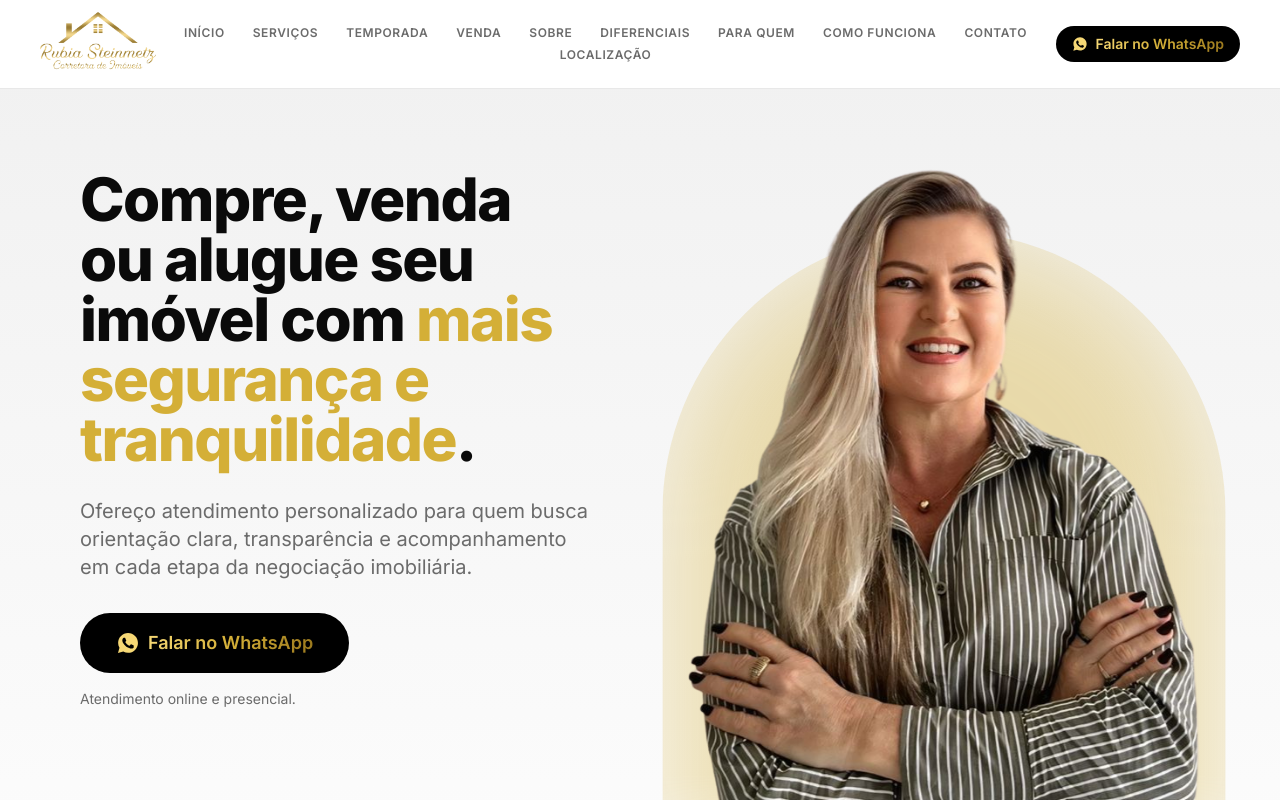
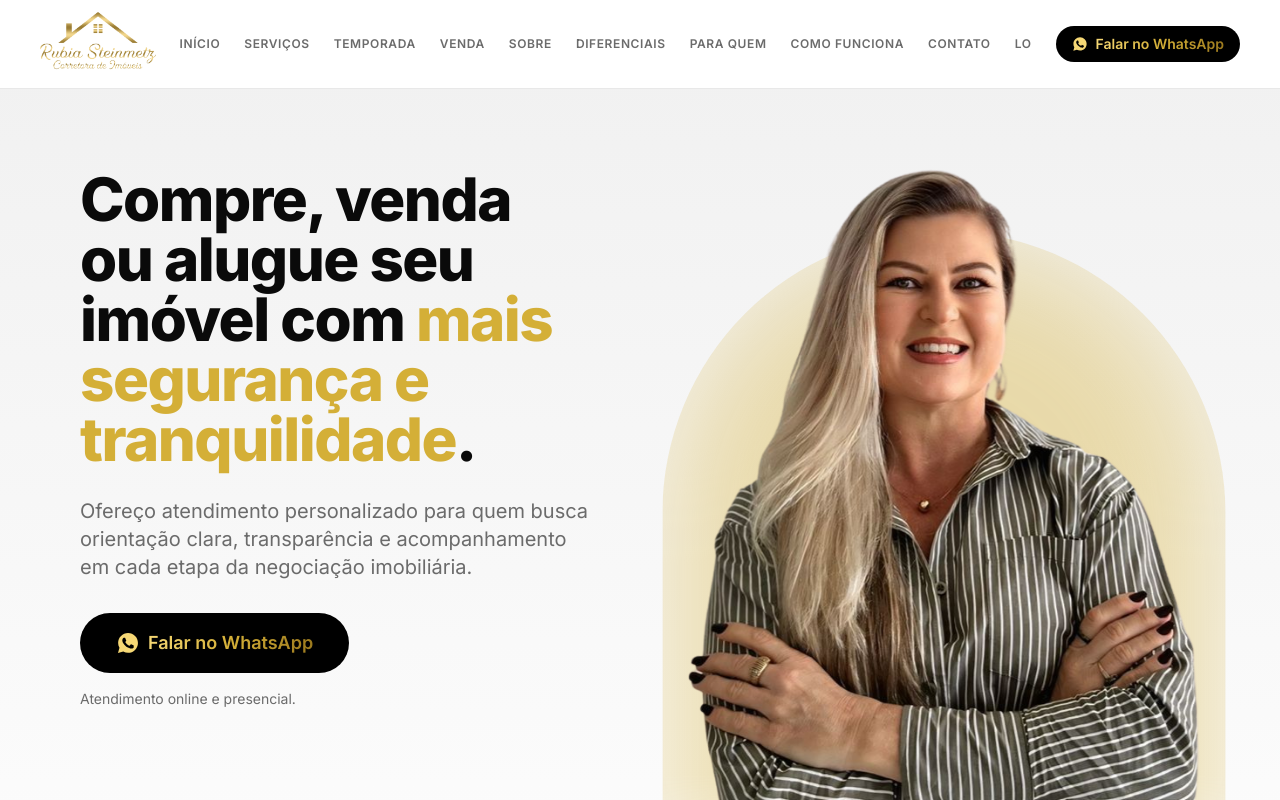
Before and after one commit to GabrielMoraes-dev/rubia-steinmetz-landing, a React (Vite) app: page / in a window 1280 px wide. Shown: the top 800 px of the page. Built offline with nearby package versions, Linux system fonts and the light colour scheme.

Commit message:
Fix desktop nav wrapping to a second line
Switch the nav from flex-wrap to horizontal scroll (hidden scrollbar)
so it stays on one line at narrower desktop widths instead of
breaking, and fix a centering bug that was clipping both ends of the
overflowing nav.

```diff
--- a/src/components/Header.jsx
+++ b/src/components/Header.jsx
@@ -28,12 +28,12 @@ export default function Header() {
           />
         </a>
 
-        <nav className="flex min-w-0 flex-1 flex-wrap items-center justify-center gap-x-4 gap-y-1.5 xl:gap-x-7">
+        <nav className="scrollbar-hide flex min-w-0 flex-1 items-center gap-x-3 overflow-x-auto xl:gap-x-6">
           {navLinks.map((link) => (
             <a
               key={link.href}
               href={link.href}
-              className="relative whitespace-nowrap text-[11px] font-semibold uppercase tracking-wide text-ink-600 transition-colors duration-200 after:absolute after:-bottom-1.5 after:left-1/2 after:h-0.5 after:w-0 after:-translate-x-1/2 after:rounded-full after:bg-gold after:transition-all after:duration-200 hover:text-ink-950 hover:after:w-full xl:text-xs xl:tracking-wider"
+              className="relative shrink-0 whitespace-nowrap text-[10.5px] font-semibold uppercase tracking-wide text-ink-600 transition-colors duration-200 after:absolute after:-bottom-1.5 after:left-1/2 after:h-0.5 after:w-0 after:-translate-x-1/2 after:rounded-full after:bg-gold after:transition-all after:duration-200 hover:text-ink-950 hover:after:w-full xl:text-xs xl:tracking-wider"
             >
               {link.label}
             </a>
--- a/src/index.css
+++ b/src/index.css
@@ -43,3 +43,12 @@ body {
 .animate-fade-in {
   animation: fade-in 0.4s ease-out;
 }
+
+.scrollbar-hide {
+  -ms-overflow-style: none;
+  scrollbar-width: none;
+}
+
+.scrollbar-hide::-webkit-scrollbar {
+  display: none;
+}
```
